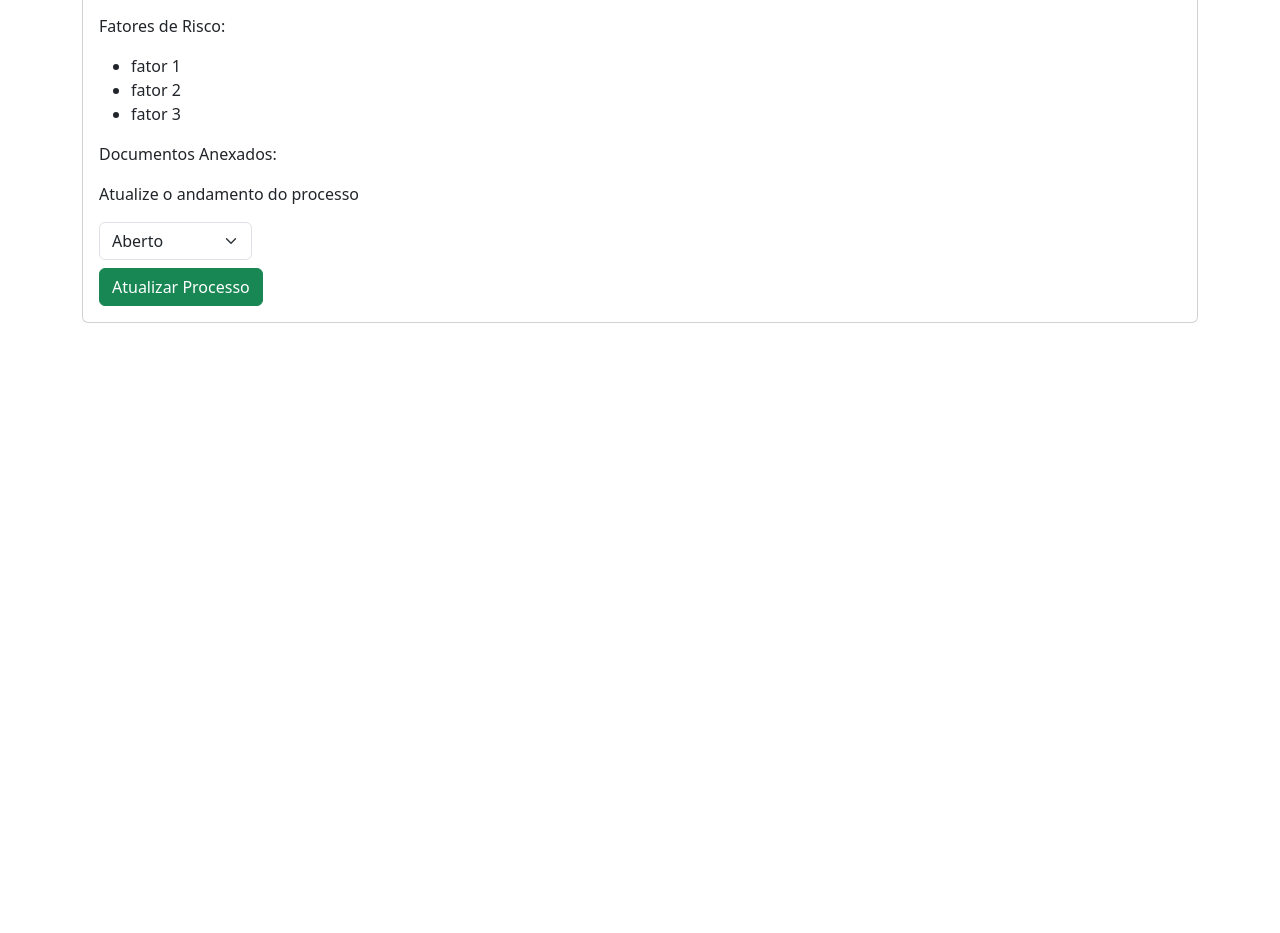
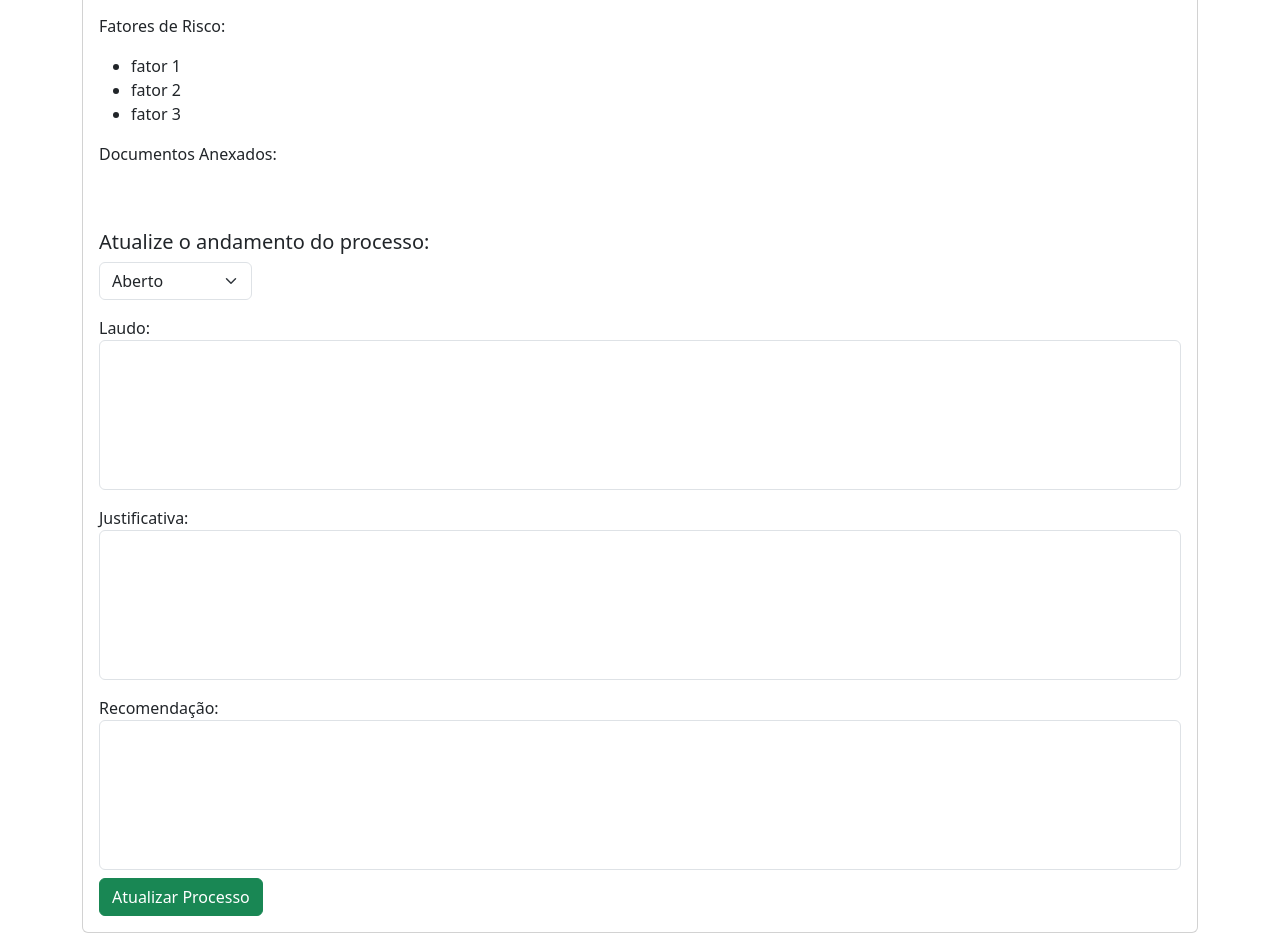
Before and after one commit to gilmarUFG/ds_20242_g2, a Django app: template Código Fonte/processos/templates/visualizar_relatorio.html in a window 1280 px wide. Shown: the part 210-1143 px from the top of the page. Before the commit the page ends 533 px from the top, so only its background shows below. Run offline with Django 5.2, Linux system fonts and the light colour scheme; the template is opened without the code that fills it, so the values that code supplies are empty.

Commit message:
finalizado feature historico de relatorios

```diff
--- a/Código Fonte/processos/templates/visualizar_relatorio.html
+++ b/Código Fonte/processos/templates/visualizar_relatorio.html
@@ -19,7 +19,7 @@
         <div class="row">
           {% for imagem in imagens %}
           <div class="col-md-4">
-            <img src="{{ imagem.imagem.path }}" alt="Imagem do processo" class="img-fluid">
+            <img src="{{ imagem.imagem.url }}" alt="Imagem do processo" class="img-fluid">
           </div>
           {% endfor %}
         </div>
@@ -35,12 +35,16 @@
         <div class="row">
           {% for documento in documentos %}
           <div class="col-md-4">
-            <img src="{{ documento.imagem.path }}" alt="Documento" class="img-fluid">
+            <img src="{{ documento.imagem.url }}" alt="Documento" class="img-fluid">
           </div>
           {% endfor %}
         </div>
 
-        <p class="card-text">Atualize o andamento do processo</p>
+        <h5 class="card-text mt-5 mb-2">Atualize o andamento do processo: </h5>
+        <!-- atualizar o andamento gera um parecer tecnico-->
+
+        <form>
+          <div class="form-group">
             <select id="status-select" class="form-select w-auto" aria-label="Default select example" name="status">
               <option {% if "ABERTO" in processo.status %}selected{% endif %} value="ABERTO">Aberto</option>
               <option {% if "EM_ANALISE" in processo.status %}selected{% endif %} value="EM_ANALISE">Em Análise</option>
@@ -49,6 +53,22 @@
               <option {% if "ENCAMINHADO" in processo.status %}selected{% endif %} value="ENCAMINHADO">Encaminhado
               </option>
             </select>
+          </div>
+
+          <div class="form-group mt-3">
+            <label for="laudo">Laudo: </label>
+            <textarea class="form-control" id="laudo" rows="3" style="resize: none; height: 150px;"></textarea>
+          </div>
+          <div class="form-group mt-3">
+            <label for="justificativa">Justificativa: </label>
+            <textarea class="form-control" id="justificativa" rows="3" style="resize: none; height: 150px;"></textarea>
+          </div>
+          <div class="form-group mt-3">
+            <label for="recomendacao">Recomendação: </label>
+            <textarea class="form-control" id="recomendacao" rows="3" style="resize: none; height: 150px;"></textarea>
+          </div>
+        </form>
+
         <a type="button" class="btn btn-success mt-2" id="atualizar-botao">Atualizar Processo</a>
       </div>
     </div>
@@ -58,10 +78,23 @@
 <script>
   const selectElement = document.getElementById('status-select');
   const updateButton = document.getElementById('atualizar-botao');
+  const laudoTextarea = document.getElementById('laudo');
+  const justificativaTextarea = document.getElementById('justificativa');
+  const recomendacaoTextarea = document.getElementById('recomendacao');
+
+
+
 
   updateButton.addEventListener('click', () => {
     const novoStatus = selectElement.value;
-    console.log('novo status:', novoStatus)
+    const laudo = laudoTextarea.value.trim();
+    const justificativa = justificativaTextarea.value.trim();
+    const recomendacao = recomendacaoTextarea.value.trim();
+
+    if (!laudo || !justificativa || !recomendacao) {
+      alert('Todos os campos devem ser preenchidos antes de atualizar o processo.');
+      return;
+    }
 
     fetch(`/atualizar-processo/{{processo.id}}/`, {
       method: 'POST',
@@ -70,7 +103,10 @@
         'X-CSRFToken': getCookie('csrftoken')
       },
       body: JSON.stringify({
-        'status': novoStatus
+        'status': novoStatus,
+        'laudo': laudo,
+        'justificativa': justificativa,
+        'recomendacao': recomendacao,
       })
     })
       .then(response => {
```
Also changed, not shown: Código Fonte/processos/models.py (+31 -2 lines), Código Fonte/processos/views.py (+12 -6 lines), Código Fonte/processos/migrations/0003_alter_parecertecnico_tecnico.py (added). Lines whose indentation alone changed are shown as unchanged.
